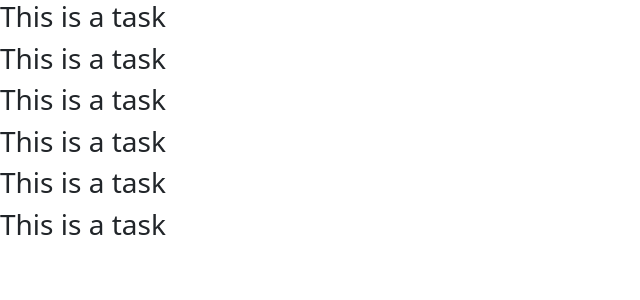
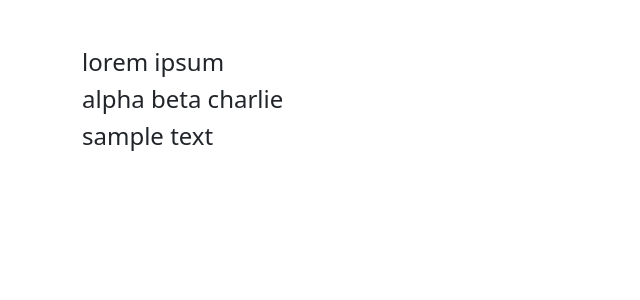
Before and after one commit to asiddiqi18/react-task-list, a React (Create React App) app: page / in a window 1280 px wide. Shown: the top 300 px of the page, without its empty margins (0-640 px from the left). Built offline with nearby package versions, Linux system fonts and the light colour scheme.

Commit message:
created components

```diff
--- a/src/components/App.js
+++ b/src/components/App.js
@@ -2,11 +2,20 @@ import React, { Component } from "react";
 import List from "./list";
 
 class App extends Component {
-  state = {};
+  state = {
+    tasks: [
+      { id: 1, text: "lorem ipsum" },
+      { id: 2, text: "alpha beta charlie" },
+      { id: 3, text: "sample text" },
+    ],
+  };
+
   render() {
     return (
       <React.Fragment>
-        <List>Hello World</List>
+        <div className="container mt-5">
+          <List tasks={this.state.tasks}/>
+        </div>
       </React.Fragment>
     );
   }
--- a/src/components/list.jsx
+++ b/src/components/list.jsx
@@ -1,17 +1,14 @@
 import React, { Component } from "react";
-import Task from "./task"
+import Task from "./task";
 
 class List extends Component {
   state = {};
   render() {
     return (
       <React.Fragment>
-        <Task>This is a list</Task>
-        <Task>This is a list</Task>
-        <Task>This is a list</Task>
-        <Task>This is a list</Task>
-        <Task>This is a list</Task>
-        <Task>This is a list</Task>
+        {this.props.tasks.map((task) => (
+          <Task key={task.id} task={task}></Task>
+        ))}
       </React.Fragment>
     );
   }
--- a/src/components/task.jsx
+++ b/src/components/task.jsx
@@ -5,7 +5,7 @@ class Task extends Component {
   render() {
     return (
       <React.Fragment>
-        <h3>This is a task</h3>
+        <h4>{this.props.task.text}</h4>
       </React.Fragment>
     );
   }
```
